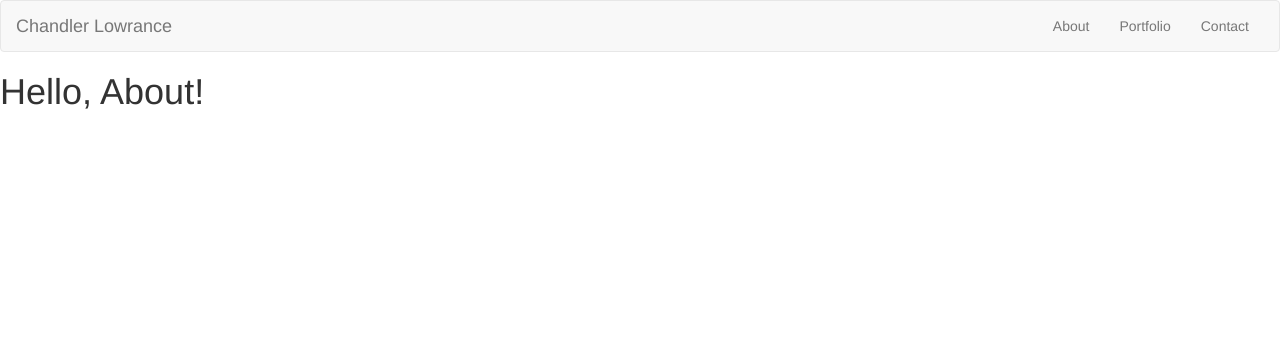
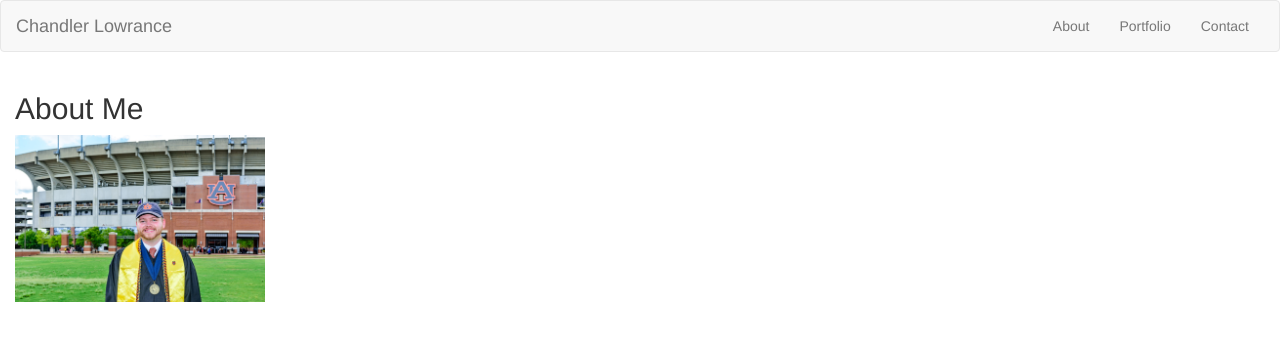
Before and after one commit to Chandler8/Responsive-Portfolio-Project, a plain HTML site: page index.html in a window 1280 px wide. Drawn offline with nearby package versions, Linux system fonts and the light colour scheme.

Commit message:
Added photo and began design of About Me page

```diff
--- a/index.html
+++ b/index.html
@@ -35,14 +35,34 @@
                 <ul class="nav navbar-nav"> </ul>
 
                 <ul class="nav navbar-nav navbar-right">
-                    <li><a href="#">About</a></li>
+                    <li><a href="index.html">About</a></li>
                     <li><a href="portfolio.html">Portfolio</a></li>
                     <li><a href="contact.html">Contact</a></li>
                 </ul>
             </div><!-- /.navbar-collapse -->
         </div><!-- /.container-fluid -->
     </nav>
-    <h1>Hello, About!</h1>
+
+    <article>
+        <div class="container-fluid">
+            <h2>About Me</h2>
+            <div>
+                <img src="Auburn Grad 1.jpg" height="250" width="250" class="img-responsive" alt="Auburn">
+
+
+
+            </div>
+          </div>
+
+
+
+
+
+
+
+</article>
+
+
 
     <!-- jQuery (necessary for Bootstrap's JavaScript plugins) -->
     <script src="https://code.jquery.com/jquery-1.12.4.min.js"
```
Also changed, not shown: contact.html (+1 -1 lines), portfolio.html (+1 -1 lines), Auburn Grad 1.jpg (added).
